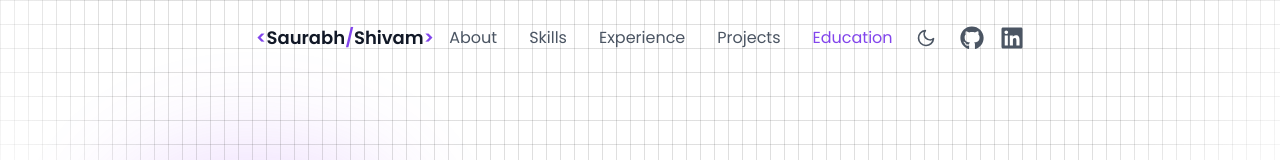
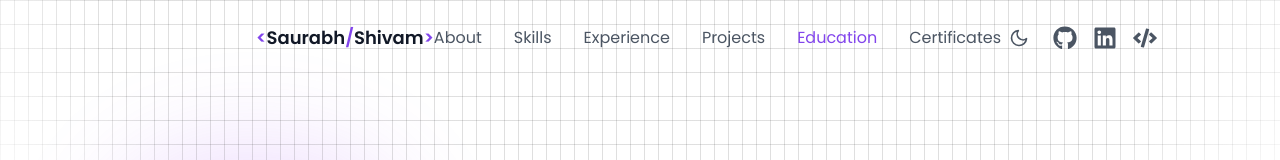
Before and after one commit to Saurabh-Shivam/portfolio, a React (Vite) app: page / in a window 1280 px wide. Shown: the top 160 px of the page. Built offline with nearby package versions, Linux system fonts and the light colour scheme.

Commit message:
fixed minor bugs

```diff
--- a/src/components/Navbar/Navbar.jsx
+++ b/src/components/Navbar/Navbar.jsx
@@ -1,6 +1,6 @@
 import { useState, useEffect, useCallback } from "react";
 import { FiMenu, FiX } from "react-icons/fi";
-import { FaGithub, FaLinkedin } from "react-icons/fa";
+import { FaCode, FaGithub, FaLinkedin } from "react-icons/fa";
 import { useTheme } from "../../context/ThemeContext";
 import { FiSun, FiMoon } from "react-icons/fi";
 
@@ -16,7 +16,14 @@ const Navbar = () => {
     setIsScrolled(scrollPosition > 50);
 
     // Update active section based on scroll position
-    const sections = ["about", "skills", "experience", "work", "education"];
+    const sections = [
+      "about",
+      "skills",
+      "experience",
+      "work",
+      "education",
+      "certificates",
+    ];
     const currentSection = sections.find((section) => {
       const element = document.getElementById(section);
       if (element) {
@@ -61,6 +68,7 @@ const Navbar = () => {
     { id: "experience", label: "Experience" },
     { id: "work", label: "Projects" },
     { id: "education", label: "Education" },
+    { id: "certificates", label: "Certificates" },
   ];
 
   return (
@@ -129,6 +137,14 @@ const Navbar = () => {
           >
             <FaLinkedin size={24} />
           </a>
+          <a
+            href="https://leetcode.com/u/saurabh-shivam/"
+            target="_blank"
+            rel="noopener noreferrer"
+            className="text-gray-600 dark:text-gray-300 hover:text-[#8245ec] transition-colors duration-200"
+          >
+            <FaCode size={24} />
+          </a>
         </div>
 
         {/* Mobile Menu Icon */}
@@ -193,6 +209,14 @@ const Navbar = () => {
               >
                 <FaLinkedin size={24} />
               </a>
+              <a
+                href="https://leetcode.com/u/saurabh-shivam/"
+                target="_blank"
+                rel="noopener noreferrer"
+                className="text-gray-600 dark:text-gray-300 hover:text-[#8245ec] transition-colors duration-200"
+              >
+                <FaCode size={24} />
+              </a>
             </div>
           </ul>
         </div>
```
